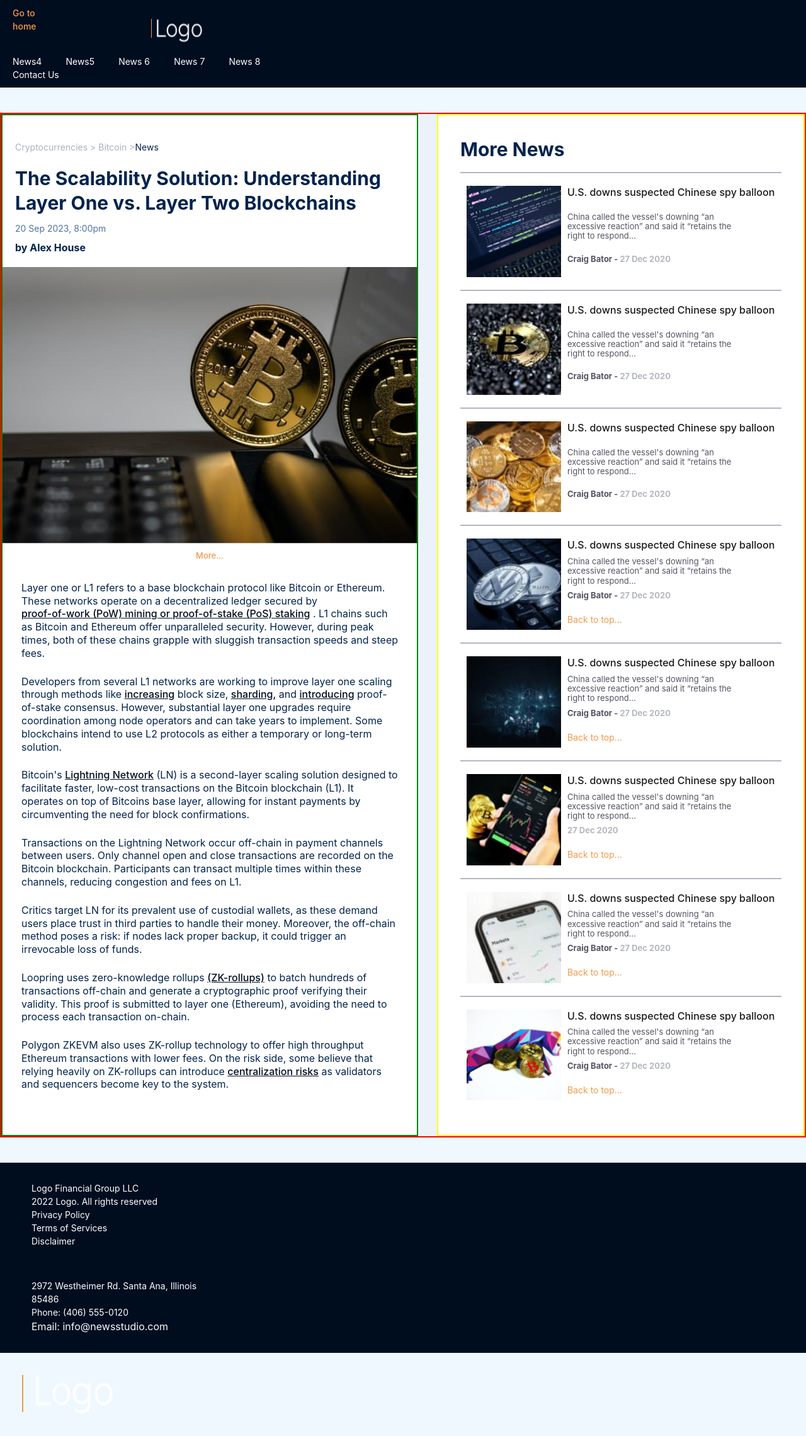
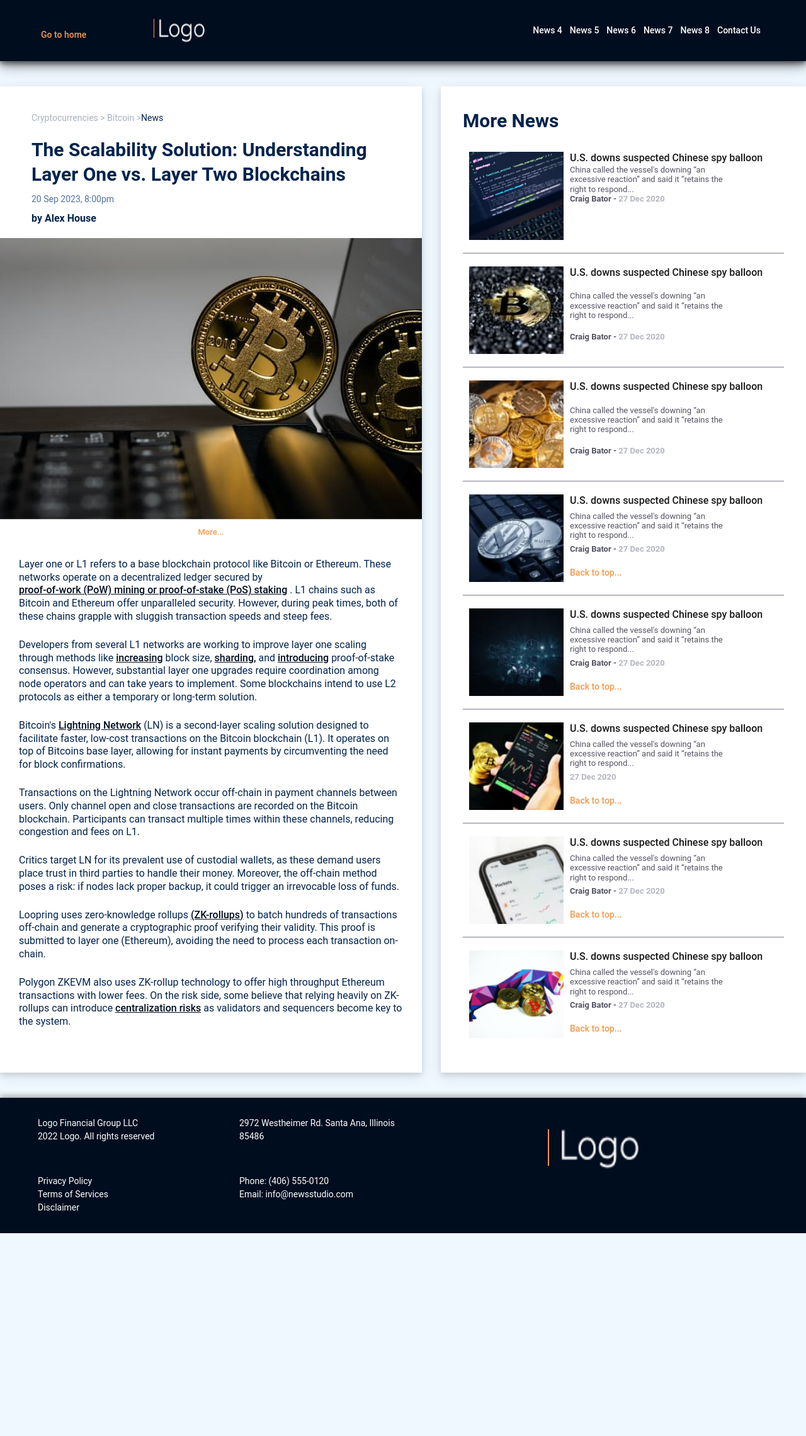
Before and after one commit to Olena457/cryptocurrencies-grid, a website built with Vite: page src/1-cryptocurrency.html in a window 1280 px wide. Shown: the whole page at 63% size. After the commit the page ends 1958 px from the top, so only its background shows below. Built offline with nearby package versions, Linux system fonts and the light colour scheme; files whose address does not match are found by name.

Commit message:
created page

```diff
--- a/src/1-cryptocurrency.html
+++ b/src/1-cryptocurrency.html
@@ -4,17 +4,15 @@
     <meta charset="UTF-8" />
     <meta http-equiv="X-UA-Compatible" content="IE=edge" />
     <meta name="viewport" content="width=device-width, initial-scale=1.0" />
-    <title>Cryptocurrencies</title>
+    <title>Cryptocurrency ฿</title>
     <link rel="stylesheet" href="./css/styles.css" />
   </head>
 
   <body>
     <header id="top-anchor" class="header-container">
-      <div class="nav-container">
-        <nav class="nav">
+      <div class="brand-container">
         <div class="wrapper-toggle">
           <a class="go-home" href="./index.html">Go to home</a>
-
           <div class="logo-container">
             <img
               src="./logo-header.png"
@@ -23,12 +21,13 @@
             />
           </div>
         </div>
-          <ul class="nav-list">
+      </div>
+      <ul class="nav-wrapper">
         <li class="nav-item">
-              <a class="nav-link" href="#news1">News4</a>
+          <a class="nav-link" href="#news4">News 4</a>
         </li>
         <li class="nav-item">
-              <a class="nav-link" href="#news5">News5</a>
+          <a class="nav-link" href="#news5">News 5</a>
         </li>
         <li class="nav-item">
           <a class="nav-link" href="#news6">News 6</a>
@@ -40,11 +39,9 @@
           <a class="nav-link" href="#news8">News 8</a>
         </li>
         <li class="nav-item">
-              <a class="nav-link" href="#contact">Contact Us</a>
+          <a class="nav-link" href="#footer-contact">Contact Us</a>
         </li>
       </ul>
-        </nav>
-      </div>
     </header>
     <!-- main section________________________ -->
 
@@ -192,11 +189,11 @@
           <div class="small-container">
             <h1 class="title-large">More News</h1>
 
-            <ul class="container-news">
+            <ul class="container-news first">
               <li class="container-photo">
                 <img src="./img/laptop.jpg" alt="laptop" class="photo-news" />
               </li>
-              <li class="item-news">
+              <li class="item-news-first">
                 <h4 class="news-title">
                   U.S. downs suspected Chinese spy balloon
                 </h4>
@@ -367,10 +364,10 @@
         </div>
       </section>
     </main>
-    <!-- section footer -->
-    <footer class="footer-container">
-      <div class="footer-wrapper">
-        <div class="footer-block">
+    <!-- section footer____________________________ -->
+    <footer id="footer-contact" class="footer-contact">
+      <div class="footer-wrapper-common">
+        <!-- ______________________________ -->
         <ul class="wrapper-group">
           <li class="footer-list">
             <p class="item-group">
@@ -385,22 +382,26 @@
           </li>
         </ul>
 
+        <!-- ___________________________ -->
         <ul class="wrapper-group-address">
-            <li class="footer-list">
+          <li class="address-list">
             <p class="item-group">
               2972 Westheimer Rd. Santa Ana, Illinois<br />
               85486
             </p>
           </li>
-            <li id="contact" class="contact">
+
+          <li class="address-list">
             <p class="item-group">Phone: (406) 555-0120</p>
-              <p class="item-adress">Email: info@newsstudio.com</p>
+            <p class="item-group">Email: info@newsstudio.com</p>
           </li>
         </ul>
       </div>
-      </div>
+
+      <div class="container-logo">
         <div class="wrapper-logo">
           <img class="footer-logo" src="./logo.png" alt="logo" />
+        </div>
       </div>
     </footer>
     <script type="module" src="./js/1-cryptocurrency.js"></script>
--- a/src/css/1-cryptocurrency.css
+++ b/src/css/1-cryptocurrency.css
@@ -202,16 +202,12 @@ body {
   max-height: 1957px;
 } */
 
-/* Стилі для основного контейнера */
+/*general container____________________ */
 .general-container {
   display: grid;
-
   grid-template-columns: 2fr 1fr;
   column-gap: 30px;
-  /* row-gap: 30px; */
   max-width: 1400px;
-  background-color: #ecf2fa;
-  border: 2px solid red;
   margin: 0 auto;
 }
 
@@ -220,9 +216,9 @@ body {
   padding: 40px 0px;
   max-width: 770px;
   background-color: #ffffff;
-  border: 2px solid green;
   width: 100%;
   height: auto;
+  box-shadow: 0 4px 8px rgba(0, 0, 0, 0.1), 0 6px 20px rgba(0, 0, 0, 0.1);
 }
 .small-container {
   padding: 40px;
@@ -230,7 +226,7 @@ body {
   padding: 35px;
   max-width: 650px;
   background-color: #ffffff;
-  border: 2px solid yellow;
+  box-shadow: 0 4px 8px rgba(0, 0, 0, 0.1), 0 6px 20px rgba(0, 0, 0, 0.1);
   width: 100%;
   height: auto;
 }
@@ -240,32 +236,32 @@ body {
     grid-template-columns: 1fr;
   }
 }
-/* __________________________header */
+/*header + 2 containers */
 .header-container {
   display: grid;
+  margin: 0 auto;
   grid-template-columns: 1fr 2fr;
   align-items: center;
-  padding: 10px 20px;
+  padding: 10px 60px;
+  max-width: 1590px;
   background-color: #000d1f;
+  box-shadow: 0 4px 8px rgba(0, 0, 0, 0.5), 0 6px 20px rgba(0, 0, 0, 0.5);
 }
 
-.nav-container {
+.brand-container {
+  margin-left: 5px;
+}
+.nav-wrapper {
+  display: flex;
   max-width: 1400px;
-  margin: 0 auto;
-  /* height: 80px; */
+  justify-content: end;
+  align-items: center;
 }
-.nav-list {
-  display: flex;
-  list-style: none;
-  margin: 0;
-  padding: 0;
-  justify-content: space-between;
-  flex-wrap: wrap;
-}
+/* logo+toggle */
 .wrapper-toggle {
   display: grid;
-  grid-template-columns: 50px 50px;
-  row-gap: 5px;
+  grid-template-columns: 100px 200px;
+  align-items: baseline;
 }
 
 .go-home {
@@ -278,10 +274,10 @@ body {
 .logo-container {
   display: flex;
   flex-direction: row;
-  margin-left: 120px;
   gap: 8px;
   width: 238px;
-  padding: 20px 50px;
+  padding: 20px 0px;
+  justify-content: center;
 }
 
 .logo-container::before {
@@ -296,21 +292,36 @@ body {
   height: 37px;
   color: white;
 }
-
+/* nav */
 .nav-item {
-  margin-right: 20px;
+  margin-right: 12px;
+}
+.nav-link {
+  position: relative;
+  text-decoration: none;
+  font-size: 14px;
+  font-weight: 500;
+  display: block;
+  color: white;
+}
+.nav-link.active {
+  color: #f2994a;
+}
+.nav-link::after {
+  content: '';
+  position: absolute;
+  left: 0;
+  right: 0;
+  bottom: 0;
+  height: 2px;
+  background-color: #f2994a;
+  transition: transform 0.3s ease;
+  transform: scaleX(0);
 }
 
-.nav-link {
-  display: block;
-  font-size: 14px;
-  line-height: 1.5;
-  color: white;
-  text-decoration: none;
-}
-.nav-link.active {
-  /* background-color: yellow; */
-  color: #f2994a;
+.nav-link:hover::after,
+.nav-link:focus::after {
+  transform: scaleX(1);
 }
 
 @media (max-width: 768px) {
@@ -318,16 +329,24 @@ body {
     grid-template-columns: 1fr;
     padding: 5px;
   }
+  .large-container {
+    margin-bottom: 30px;
+  }
+  .small-container {
+    margin: 0 auto;
+  }
   .nav-list {
     justify-content: center;
+    padding-top: 15px;
   }
   .nav-item {
-    margin: 5px 10px;
+    margin-right: 5px;
   }
   .nav-link {
     font-size: 12px;
   }
 }
+/* main */
 .title-large {
   font-size: 30px;
   line-height: 1.3;
@@ -343,8 +362,6 @@ body {
 .solution-container {
   display: grid;
   background-color: #ffffff;
-  /* padding: 30px 0px;
-  width: 670px; */
 }
 
 .solution-content {
@@ -361,9 +378,8 @@ body {
 .solution-list {
   display: flex;
   flex-direction: column;
-  padding: 0px 20px 20px 20px;
+  padding: 0px 20px 20px 50px;
   justify-content: center;
-  /* width: 100%; */
 }
 
 .solution-title {
@@ -413,7 +429,6 @@ body {
   line-height: 1.3;
   text-decoration: underline;
   color: #000d1f;
-  /* margin-right: 10px */
 }
 
 .item-news {
@@ -427,7 +442,6 @@ body {
   line-height: 1.3;
   font-weight: 500;
   color: #1a1a1a;
-  /* margin: 10px 0 ; */
 }
 .news-title.active {
   color: #f2994a;
@@ -457,10 +471,11 @@ body {
   font-size: 14px;
   line-height: 1.17;
   margin-top: 15px;
+  font-weight: 500;
   color: #f2994a;
   cursor: pointer;
 }
-/* Back drop more_______________________ */
+/* Back drop more */
 .container-more {
   position: relative;
   text-align: center;
@@ -487,27 +502,33 @@ body {
 }
 .history {
   font-size: 24px;
-  font-weight: 500;
+  font-weight: 800;
   color: #02234d;
 }
 .info-content {
-  background-color: #ecf2fa;
   padding: 30px;
-  max-width: 700px;
-  text-align: center;
-  outline: 2px solid #b4b7c1;
-  outline-offset: -15px;
+  color: #02234d;
+  font-weight: 750;
+
+  max-width: 750px;
+  background-color: rgba(255, 255, 255, 0.6);
+  background-blend-mode: lighten;
+  background-image: url('../img/more-info.jpg');
+  background-size: cover;
+  background-position: center;
 }
+
 #close-info {
   margin-top: 10px;
   border-radius: 5px;
-  color: #02234d;
-  background-color: #f2994a;
+  color: #f2994a;
+  background-color: #02234d;
   padding: 5px 10px;
   font-size: 14px;
+  font-weight: 500;
   cursor: pointer;
 }
-/* ___________________________________________  style  news*/
+/*style  news*/
 .container-news {
   display: grid;
   grid-template-columns: 150px 1fr;
@@ -517,7 +538,9 @@ body {
   padding: 20px 10px;
   background-color: #ffffff;
 }
-
+.container-news.first {
+  border-top: transparent;
+}
 .container-photo {
   grid-column: 1;
 }
@@ -580,54 +603,234 @@ body {
     grid-column: 1;
   }
 } */
-.footer-wrapper {
+/* __________________________________________ */
+/* .footer-contact {
   display: grid;
-  min-width: 100%;
-  height: auto;
-  padding: 30px 50px;
+  grid-template-columns: 2fr 1fr;
+  column-gap: 50px;
+  margin: 0 auto;
+  max-width: 1590px;
+  padding: 30px 60px;
   background-color: #000d1f;
 }
 
-.footer-block {
+.footer-wrapper-common {
   display: grid;
-  gap: 50px;
-  width: 100%;
+  grid-template-columns: 1fr 1fr;
+  column-gap: 50px;
+  max-width: 590px;
 }
-
 .wrapper-group {
-  width: 100%;
-  height: auto;
-}
-
-.wrapper-group:first-child {
-  color: #f2994a;
+  display: flex;
+  flex-direction: column;
+  row-gap: 50px;
+  max-height: 195px;
 }
 
 .wrapper-group-address {
-  width: 100%;
-  height: auto;
+  display: flex;
+  flex-direction: column;
+  max-height: 164px;
+  row-gap: 50px;
 }
 
-.footer-list {
-  width: 100%;
-  height: auto;
+
+.item-group {
+  color: #ffffff;
+  font-size: 14px;
+  line-height: 1.5;
 }
-.item-group {
-  font-size: 14px;
-  font-weight: 400;
-  line-height: 1.5;
-  color: white;
+@media (max-width: 768px) {
+  .footer-contact {
+    grid-template-columns: 1fr;
+    padding: 5px;
+  }
+  .footer-wrapper-common {
+    justify-content: center;
+    grid-template-columns: 1fr;
+  }
+
+  .wrapper-group {
+    display: flex;
+
+    max-height: 164px;
+    column-gap: 10px;
+  }
+  .wrapper-group-address {
+    display: flex;
+    max-height: 195px;
+    column-gap: 10px;
+  }
+  .address-list {
+    margin-right: 5px;
+  }
+  .footer-list {
+    margin-right: 5px;
+  }
+  .item-group {
+    font-size: 12px;
+  }
 }
-.item-adress {
-  color: #fafafa;
+.container-logo {
+  padding: 10px;
+  max-width: 250px;
+  padding: 10px;
 }
 .wrapper-logo {
   display: flex;
   flex-direction: row;
   gap: 10px;
-  width: 100%;
-  height: auto;
-  padding: 35px;
+  padding: 10px;
+}
+
+.wrapper-logo::before {
+  content: '';
+  width: 2px;
+  height: 58.5px;
+  background-color: #f2994a;
+  margin-right: 10px;
+}
+
+.footer-logo {
+  width: 122px;
+  height: 62px;
+  color: white;
+} */
+.footer-contact {
+  display: grid;
+  grid-template-columns: 2fr 1fr;
+  column-gap: 50px;
+  margin: 0 auto;
+  max-width: 1590px;
+  padding: 30px 60px;
+  background-color: #000d1f;
+  box-shadow: 0 -4px 8px rgba(0, 0, 0, 0.3);
+}
+
+.footer-wrapper-common {
+  display: grid;
+  grid-template-columns: 1fr 1fr;
+  column-gap: 50px;
+  max-width: 590px;
+}
+
+/* 2 in 1 */
+.wrapper-group {
+  display: flex;
+  flex-direction: column;
+  row-gap: 50px;
+  max-height: 195px;
+}
+
+.wrapper-group-address {
+  display: flex;
+  flex-direction: column;
+  max-height: 164px;
+  row-gap: 50px;
+}
+
+.item-group {
+  color: #ffffff;
+  font-size: 14px;
+  line-height: 1.5;
+}
+
+/* Адаптивні стилі для екранів 768px і менше */
+@media (max-width: 768px) {
+  .footer-contact {
+    grid-template-columns: 1fr;
+    padding: 20px 10px;
+  }
+  .footer-wrapper-common {
+    justify-content: center;
+    grid-template-columns: 1fr;
+    column-gap: 20px;
+  }
+  .wrapper-group,
+  .wrapper-group-address {
+    flex-direction: column;
+    row-gap: 20px;
+    max-height: none;
+  }
+  .item-group {
+    font-size: 12px;
+  }
+}
+
+/* Адаптивні стилі для екранів 644px і менше */
+@media (max-width: 644px) {
+  .footer-contact {
+    padding: 10px 5px;
+    margin: 0 5px;
+  }
+  .footer-wrapper-common {
+    grid-template-columns: 1fr;
+    column-gap: 10px;
+  }
+  .wrapper-group,
+  .wrapper-group-address {
+    flex-direction: column;
+    row-gap: 10px;
+  }
+  .item-group {
+    font-size: 10px;
+  }
+}
+
+@media (max-width: 578px) {
+  .footer-contact {
+    padding: 10px 5px;
+    margin: 0 10px;
+  }
+  .footer-wrapper-common {
+    grid-template-columns: 1fr;
+    column-gap: 5px;
+  }
+  .wrapper-group,
+  .wrapper-group-address {
+    flex-direction: column;
+    row-gap: 5px;
+  }
+  .item-group {
+    font-size: 9px;
+  }
+  .footer-logo {
+    display: none;
+  }
+}
+
+@media (min-width: 320px) and (max-width: 578px) {
+  .footer-contact {
+    padding: 10px 5px;
+    margin: 0 10px;
+  }
+  .footer-wrapper-common {
+    grid-template-columns: 1fr;
+    column-gap: 5px;
+  }
+  .wrapper-group,
+  .wrapper-group-address {
+    flex-direction: column;
+    row-gap: 5px;
+  }
+  .item-group {
+    font-size: 9px;
+  }
+  .footer-logo {
+    display: none;
+  }
+}
+
+.container-logo {
+  padding: 10px;
+  max-width: 250px;
+}
+
+.wrapper-logo {
+  display: flex;
+  flex-direction: row;
+  gap: 10px;
+  padding: 10px;
 }
 
 .wrapper-logo::before {
--- a/src/css/reset.css
+++ b/src/css/reset.css
@@ -11,16 +11,17 @@ html {
 
 body {
   margin: 0;
-  font-family: -apple-system, BlinkMacSystemFont, 'Segoe UI', Roboto, Oxygen,
-    Ubuntu, Cantarell, 'Open Sans', 'Helvetica Neue', sans-serif;
+  font-family: 'Raleway', 'Roboto', -apple-system, BlinkMacSystemFont,
+    'Segoe UI', Oxygen, Ubuntu, Cantarell, 'Open Sans', 'Helvetica Neue',
+    sans-serif;
   -webkit-font-smoothing: antialiased;
   -moz-osx-font-smoothing: grayscale;
   background-color: #f0f8ff;
   color: #212121;
   line-height: 1.5;
 }
-/* .home-body {
-  margin: 15px;
+
+.home-body {
   background-image: url('../img/bitcoin-large.jpg');
   background-size: cover;
   background-position: center;
@@ -35,9 +36,10 @@ body {
   bottom: 0;
   left: 50%;
   transform: translateX(-50%);
-  font-size: 48px;
-  padding: 20px;
-  background: rgba(0, 0, 0, 0.5);
+  font-size: 46px;
+  padding: 10px;
+  /* background: rgba(0, 0, 0, 0.5); */
+  background: rgba(0, 13, 31, 0.5);
   width: 100%;
   text-align: center;
   color: wheat;
@@ -46,11 +48,15 @@ body {
 .title-currency {
   display: block;
   font-size: 24px;
+  margin: 10px 0px 0px 50px;
   line-height: 1.5;
   font-weight: 500;
   cursor: pointer;
   color: wheat;
-} */
+  text-shadow: -1px -1px 0 #000d1f, 1px -1px 0 #000d1f, -1px 1px 0 #000d1f,
+    1px 1px 0 #000d1f;
+}
+
 h1,
 h2,
 h3,
```
Also changed, not shown: src/index.html (+5 -5 lines), src/img/bitcoin-more.jpg (added), src/img/more-info.jpg (added). Lines whose indentation alone changed are shown as unchanged.
